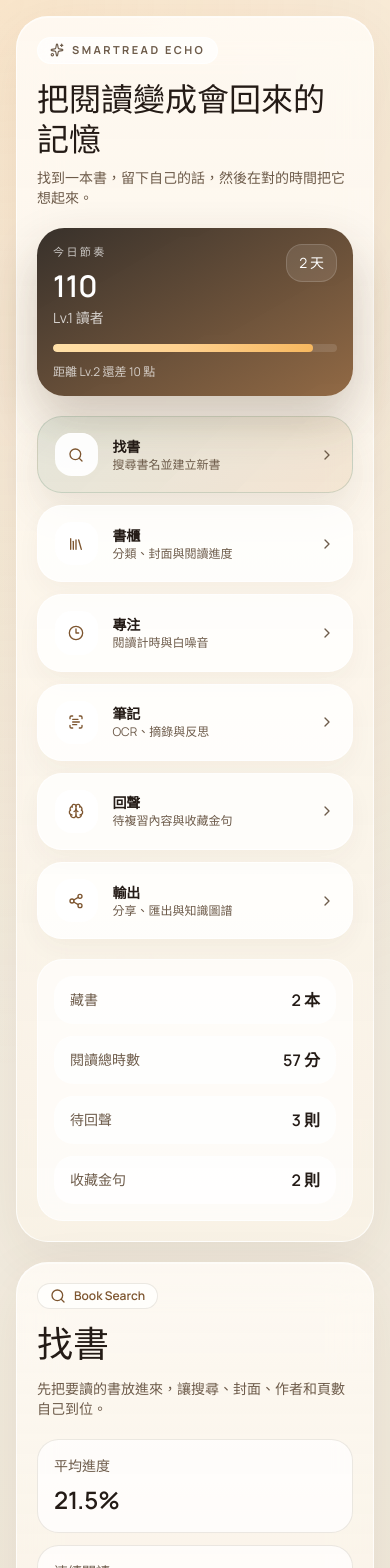
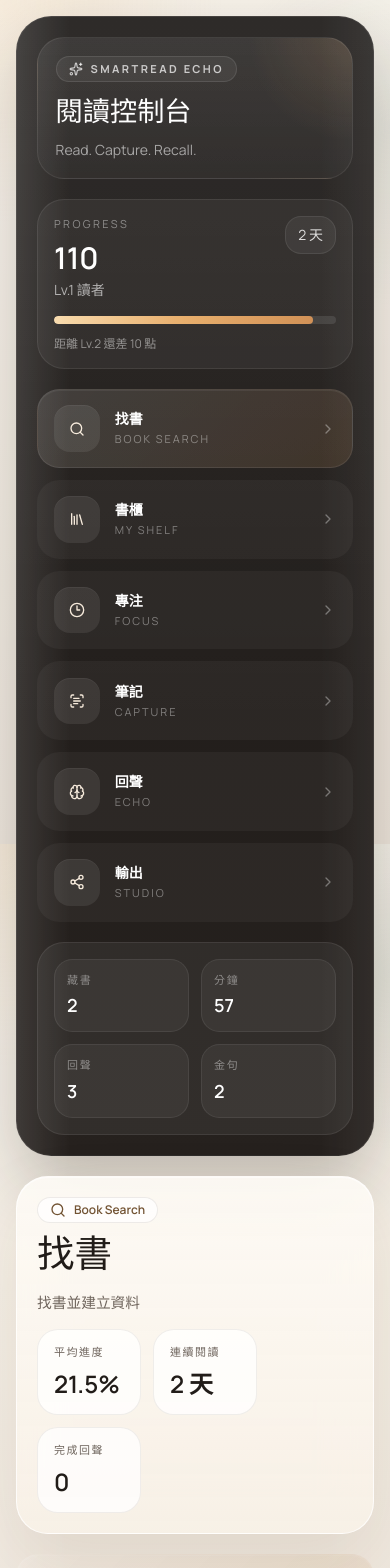
Before and after one commit to Jean-yzj/smartread-echo, a Next.js app: page / in a window 390 px wide. Shown: the top 1568 px of the page. Built offline with nearby package versions, Linux system fonts and the light colour scheme.

Commit message:
Polish app shell and reading workspace

```diff
--- a/src/app/globals.css
+++ b/src/app/globals.css
@@ -1,17 +1,22 @@
 @import "tailwindcss";
 
 :root {
-  --background: #efe6d7;
-  --foreground: #241b16;
-  --paper: rgba(255, 251, 245, 0.7);
-  --paper-strong: #fbf5eb;
-  --line-soft: rgba(95, 72, 43, 0.12);
-  --line-strong: rgba(95, 72, 43, 0.22);
-  --ink-strong: #241b16;
-  --ink-soft: #6d5b4a;
-  --accent: #7a9b86;
-  --accent-warm: #c78949;
-  --accent-ink: #7d552f;
+  --background: #f3ede2;
+  --foreground: #211c18;
+  --paper: rgba(255, 250, 244, 0.76);
+  --paper-strong: #fffaf2;
+  --line-soft: rgba(64, 52, 41, 0.09);
+  --line-strong: rgba(64, 52, 41, 0.16);
+  --ink-strong: #211c18;
+  --ink-soft: #6f655d;
+  --accent: #6f8d7c;
+  --accent-warm: #bb8552;
+  --accent-ink: #725333;
+  --sidebar-bg: linear-gradient(180deg, #1d1a18 0%, #26211e 100%);
+  --sidebar-line: rgba(255, 255, 255, 0.08);
+  --sidebar-ink: rgba(255, 248, 241, 0.92);
+  --sidebar-soft: rgba(255, 248, 241, 0.58);
+  --surface-shadow: 0 24px 70px rgba(59, 43, 24, 0.08);
 }
 
 @theme inline {
@@ -26,7 +31,10 @@ html {
 }
 
 body {
-  background: var(--background);
+  background:
+    radial-gradient(circle at top left, rgba(234, 185, 116, 0.18), transparent 24%),
+    radial-gradient(circle at right 15%, rgba(113, 143, 126, 0.14), transparent 22%),
+    linear-gradient(180deg, #f7f1e8 0%, #f1eadf 52%, #ebe2d7 100%);
   color: var(--foreground);
   font-family: var(--font-geist-sans), sans-serif;
 }
@@ -35,7 +43,7 @@ h1,
 h2,
 h3,
 .font-serif-display {
-  font-family: var(--font-geist-mono), serif;
+  font-family: "Iowan Old Style", "Palatino Linotype", "Noto Serif TC", serif;
 }
 
 button,
@@ -65,11 +73,11 @@ button:hover {
 
 .glass-panel {
   border: 1px solid rgba(255, 255, 255, 0.72);
-  background: linear-gradient(180deg, rgba(255, 251, 245, 0.88), rgba(250, 243, 231, 0.78));
+  background: linear-gradient(180deg, rgba(255, 252, 247, 0.88), rgba(249, 242, 232, 0.82));
   box-shadow:
-    0 18px 60px rgba(78, 55, 24, 0.08),
+    var(--surface-shadow),
     inset 0 1px 0 rgba(255, 255, 255, 0.52);
-  backdrop-filter: blur(20px);
+  backdrop-filter: blur(24px);
 }
 
 .field-wrap {
@@ -121,7 +129,7 @@ select:focus {
 
 .button-primary {
   border: 1px solid rgba(76, 55, 24, 0.08);
-  background: linear-gradient(135deg, #2f2821, #8a5f34 58%, #d29b60);
+  background: linear-gradient(135deg, #27211e, #7d5633 58%, #cb945b);
   color: #fffaf4;
   box-shadow: 0 16px 34px rgba(76, 55, 24, 0.18);
 }
@@ -136,30 +144,30 @@ select:focus {
   display: flex;
   align-items: center;
   gap: 0.9rem;
-  border-radius: 1.55rem;
-  border: 1px solid rgba(255, 255, 255, 0.74);
-  background: rgba(255, 255, 255, 0.78);
-  padding: 1rem 1.05rem;
-  box-shadow: 0 10px 24px rgba(79, 60, 34, 0.04);
+  border-radius: 1.4rem;
+  border: 1px solid transparent;
+  background: rgba(255, 255, 255, 0.04);
+  padding: 0.95rem 1rem;
+  color: var(--sidebar-ink);
 }
 
 .sidebar-link-active {
-  border-color: rgba(122, 155, 134, 0.3);
-  background: linear-gradient(135deg, rgba(122, 155, 134, 0.18), rgba(199, 137, 73, 0.16));
-  box-shadow: 0 18px 36px rgba(79, 60, 34, 0.1);
+  border-color: rgba(255, 255, 255, 0.08);
+  background: linear-gradient(135deg, rgba(255, 255, 255, 0.12), rgba(196, 141, 86, 0.16));
+  box-shadow: inset 0 1px 0 rgba(255, 255, 255, 0.06);
 }
 
 .sidebar-icon {
   display: inline-flex;
-  height: 2.7rem;
-  width: 2.7rem;
+  height: 2.9rem;
+  width: 2.9rem;
   flex-shrink: 0;
   align-items: center;
   justify-content: center;
-  border-radius: 1.05rem;
-  background: rgba(255, 255, 255, 0.92);
-  color: var(--accent-ink);
-  box-shadow: inset 0 1px 0 rgba(255, 255, 255, 0.7);
+  border-radius: 1rem;
+  background: rgba(255, 255, 255, 0.08);
+  color: #f7ebdc;
+  box-shadow: inset 0 1px 0 rgba(255, 255, 255, 0.05);
 }
 
 .result-row {
@@ -167,24 +175,25 @@ select:focus {
   align-items: center;
   justify-content: space-between;
   gap: 0.9rem;
-  border-radius: 1.2rem;
+  border-radius: 1.35rem;
   border: 1px solid var(--line-soft);
-  background: rgba(255, 255, 255, 0.78);
+  background: rgba(255, 255, 255, 0.9);
   padding: 0.95rem 1rem;
 }
 
 .book-card {
-  border-radius: 1.7rem;
+  border-radius: 1.8rem;
   border: 1px solid var(--line-soft);
-  background: rgba(255, 255, 255, 0.74);
+  background: linear-gradient(180deg, rgba(255, 255, 255, 0.92), rgba(248, 242, 232, 0.92));
   padding: 1rem;
   text-align: left;
-  box-shadow: 0 18px 34px rgba(77, 56, 25, 0.06);
+  box-shadow: 0 16px 28px rgba(77, 56, 25, 0.05);
 }
 
 .book-card-active {
-  border-color: rgba(122, 155, 134, 0.3);
-  background: linear-gradient(145deg, rgba(255, 255, 255, 0.92), rgba(243, 238, 226, 0.92));
+  border-color: rgba(111, 141, 124, 0.28);
+  background: linear-gradient(145deg, rgba(252, 249, 243, 0.98), rgba(241, 234, 223, 0.96));
+  box-shadow: 0 20px 40px rgba(77, 56, 25, 0.08);
 }
 
 .favorite-toggle {
@@ -223,21 +232,125 @@ select:focus {
 }
 
 .app-screen {
-  border-radius: 2rem;
-  border: 1px solid rgba(92, 71, 44, 0.1);
-  background: linear-gradient(180deg, rgba(255, 255, 255, 0.94), rgba(248, 241, 231, 0.92));
+  border-radius: 2.25rem;
+  border: 1px solid rgba(92, 71, 44, 0.08);
+  background: linear-gradient(180deg, rgba(255, 255, 255, 0.97), rgba(248, 241, 231, 0.94));
   box-shadow:
-    0 24px 54px rgba(76, 55, 24, 0.08),
+    0 28px 64px rgba(76, 55, 24, 0.08),
     inset 0 1px 0 rgba(255, 255, 255, 0.8);
   overflow: hidden;
 }
 
 .app-screen-header {
-  padding: 1rem 1.1rem 0.25rem;
+  padding: 1.1rem 1.2rem 0.5rem;
 }
 
 .app-screen-body {
-  padding: 0.9rem 1.1rem 1.1rem;
+  padding: 0 1.2rem 1.2rem;
+}
+
+.app-shell {
+  position: relative;
+  overflow: hidden;
+}
+
+.app-shell::before {
+  content: "";
+  position: absolute;
+  inset: 0;
+  pointer-events: none;
+  background:
+    linear-gradient(90deg, rgba(255, 255, 255, 0.15), transparent 18%, transparent 82%, rgba(255, 255, 255, 0.08)),
+    linear-gradient(180deg, rgba(255, 255, 255, 0.08), transparent 18%);
+  mix-blend-mode: screen;
+}
+
+.app-sidebar {
+  border: 1px solid var(--sidebar-line);
+  background: var(--sidebar-bg);
+  color: var(--sidebar-ink);
+  box-shadow: 0 28px 70px rgba(25, 20, 16, 0.24);
+}
+
+.brand-card {
+  border-radius: 1.7rem;
+  border: 1px solid rgba(255, 255, 255, 0.08);
+  background:
+    radial-gradient(circle at top right, rgba(210, 154, 96, 0.16), transparent 30%),
+    linear-gradient(180deg, rgba(255, 255, 255, 0.08), rgba(255, 255, 255, 0.03));
+  padding: 1.1rem;
+}
+
+.sidebar-stats {
+  border-radius: 1.7rem;
+  border: 1px solid rgba(255, 255, 255, 0.08);
+  background: rgba(255, 255, 255, 0.05);
+  padding: 1rem;
+}
+
+.workspace-header {
+  display: flex;
+  flex-wrap: wrap;
+  align-items: flex-start;
+  justify-content: space-between;
+  gap: 1rem;
+}
+
+.hero-badges {
+  display: flex;
+  flex-wrap: wrap;
+  gap: 0.75rem;
+}
+
+.stat-tile {
+  min-width: 104px;
+  border-radius: 1.3rem;
+  border: 1px solid rgba(64, 52, 41, 0.08);
+  background: rgba(255, 255, 255, 0.76);
+  padding: 0.85rem 1rem;
+}
+
+.detail-scroll {
+  max-height: 18rem;
+  overflow: auto;
+  padding-right: 0.2rem;
+}
+
+.detail-scroll::-webkit-scrollbar {
+  width: 8px;
+}
+
+.detail-scroll::-webkit-scrollbar-thumb {
+  border-radius: 999px;
+  background: rgba(64, 52, 41, 0.16);
+}
+
+.book-grid {
+  display: grid;
+  gap: 1rem;
+}
+
+@media (min-width: 960px) {
+  .book-grid {
+    grid-template-columns: repeat(2, minmax(0, 1fr));
+  }
+}
+
+.shelf-card {
+  display: grid;
+  grid-template-columns: 88px minmax(0, 1fr);
+  gap: 1rem;
+  align-items: start;
+}
+
+.mini-kpi {
+  display: grid;
+  gap: 0.2rem;
+}
+
+.section-note {
+  color: var(--ink-soft);
+  font-size: 0.92rem;
 }
 
 .line-clamp-2 {
--- a/src/app/page.tsx
+++ b/src/app/page.tsx
@@ -1180,48 +1180,48 @@ function AppShell() {
   }
 
   return (
-    <div className="min-h-screen bg-[radial-gradient(circle_at_top_left,_rgba(255,190,114,0.26),_transparent_25%),radial-gradient(circle_at_bottom_right,_rgba(83,139,122,0.16),_transparent_26%),linear-gradient(180deg,#f7f3ea_0%,#efe7d8_45%,#e9e0d4_100%)] text-[var(--ink-strong)]">
-      <main className="mx-auto grid min-h-screen w-full max-w-[1560px] gap-5 px-4 py-4 lg:grid-cols-[300px_minmax(0,1fr)] lg:px-6 lg:py-6">
-        <aside className="glass-panel flex flex-col gap-5 rounded-[2rem] p-5 lg:sticky lg:top-6 lg:h-[calc(100vh-3rem)]">
-          <div className="space-y-4">
-            <div className="inline-flex items-center gap-2 rounded-full border border-white/70 bg-white/70 px-3 py-1 text-[11px] font-bold tracking-[0.22em] text-[var(--ink-soft)] uppercase">
+    <div className="app-shell min-h-screen text-[var(--ink-strong)]">
+      <main className="mx-auto grid min-h-screen w-full max-w-[1540px] gap-5 px-4 py-4 lg:grid-cols-[290px_minmax(0,1fr)] lg:px-6 lg:py-6">
+        <aside className="app-sidebar flex flex-col gap-5 rounded-[2.2rem] p-5 lg:sticky lg:top-6 lg:h-[calc(100vh-3rem)]">
+          <div className="brand-card">
+            <div className="inline-flex items-center gap-2 rounded-full border border-white/10 bg-white/6 px-3 py-1 text-[11px] font-bold tracking-[0.22em] text-white/72 uppercase">
               <Sparkles className="h-3.5 w-3.5" />
               SmartRead Echo
             </div>
-            <div>
-              <h1 className="font-serif-display text-[2rem] leading-tight">
-                把閱讀變成會回來的記憶
-              </h1>
-              <p className="mt-2 text-sm text-[var(--ink-soft)]">
-                找到一本書，留下自己的話，然後在對的時間把它想起來。
-              </p>
+            <div className="mt-4">
+              <div className="font-serif-display text-[1.7rem] leading-tight text-white">
+                閱讀控制台
+              </div>
+              <div className="mt-2 text-sm text-white/56">
+                Read. Capture. Recall.
+              </div>
             </div>
           </div>
 
-          <div className="rounded-[1.7rem] bg-[linear-gradient(150deg,rgba(45,38,32,0.95),rgba(131,86,45,0.88))] p-4 text-white shadow-[0_24px_50px_rgba(62,42,19,0.24)]">
+          <div className="sidebar-stats">
             <div className="flex items-start justify-between gap-3">
               <div>
-                <p className="text-[11px] tracking-[0.22em] text-white/70 uppercase">
-                  今日節奏
-                </p>
-                <div className="mt-2 text-3xl font-semibold">{inkDrops}</div>
-                <div className="mt-1 text-sm text-white/76">
+                <div className="text-[11px] tracking-[0.22em] text-white/44 uppercase">
+                  Progress
+                </div>
+                <div className="mt-2 text-3xl font-semibold text-white">{inkDrops}</div>
+                <div className="mt-1 text-sm text-white/62">
                   Lv.{level.level} {level.label}
                 </div>
               </div>
-              <div className="rounded-2xl border border-white/15 bg-white/10 px-3 py-2 text-sm">
+              <div className="rounded-2xl border border-white/8 bg-white/6 px-3 py-2 text-sm text-white/82">
                 {streakDays} 天
               </div>
             </div>
-            <div className="mt-4 h-2 overflow-hidden rounded-full bg-white/12">
+            <div className="mt-4 h-2 overflow-hidden rounded-full bg-white/10">
               <div
-                className="h-full rounded-full bg-[linear-gradient(90deg,#ffe0a8,#ffd18f,#f7b85f)]"
+                className="h-full rounded-full bg-[linear-gradient(90deg,#f8d9a9,#e7ab66,#cf8c4f)]"
                 style={{
                   width: `${nextLevelConfig ? ((inkDrops - currentLevelConfig.min) / (nextLevelConfig.min - currentLevelConfig.min)) * 100 : 100}%`,
                 }}
               />
             </div>
-            <div className="mt-3 text-xs text-white/72">
+            <div className="mt-3 text-xs text-white/48">
               {nextLevelConfig
                 ? `距離 Lv.${nextLevelConfig.level} 還差 ${Math.max(0, nextLevelConfig.min - inkDrops)} 點`
                 : "目前已達最高等級"}
@@ -1239,58 +1239,52 @@ function AppShell() {
                 >
                   <span className="sidebar-icon">{section.icon}</span>
                   <span className="min-w-0 text-left">
-                    <span className="block text-sm font-semibold">
+                    <span className="block text-sm font-semibold text-white">
                       {section.title}
                     </span>
-                    <span className="block text-xs text-[var(--ink-soft)]">
-                      {section.description}
+                    <span className="mt-0.5 block text-[11px] tracking-[0.18em] text-white/40 uppercase">
+                      {section.short}
                     </span>
                   </span>
-                  <ChevronRight className="ml-auto h-4 w-4 text-[var(--ink-soft)]" />
+                  <ChevronRight className="ml-auto h-4 w-4 text-white/36" />
                 </button>
               );
             })}
           </nav>
 
-          <div className="mt-auto grid gap-3 rounded-[1.6rem] border border-white/65 bg-white/68 p-4">
-            <MiniMetric label="藏書" value={`${books.length} 本`} />
-            <MiniMetric label="閱讀總時數" value={`${totalReadingMinutes} 分`} />
-            <MiniMetric label="待回聲" value={`${dueEchoes.length} 則`} />
-            <MiniMetric label="收藏金句" value={`${favoriteNotes.length} 則`} />
+          <div className="mt-auto grid grid-cols-2 gap-3 rounded-[1.7rem] border border-white/8 bg-white/6 p-4">
+            <SidebarMetric label="藏書" value={`${books.length}`} />
+            <SidebarMetric label="分鐘" value={`${totalReadingMinutes}`} />
+            <SidebarMetric label="回聲" value={`${dueEchoes.length}`} />
+            <SidebarMetric label="金句" value={`${favoriteNotes.length}`} />
           </div>
         </aside>
 
         <section className="flex min-w-0 flex-col gap-5">
           <header className="glass-panel rounded-[2rem] p-5 md:p-6">
-            <div className="flex flex-col gap-5 xl:flex-row xl:items-end xl:justify-between">
+            <div className="workspace-header">
               <div>
                 <div className="inline-flex items-center gap-2 rounded-full border border-[var(--line-soft)] bg-white/72 px-3 py-1 text-xs font-semibold text-[var(--accent-ink)]">
                   {currentSection.icon}
                   {currentSection.short}
                 </div>
-                <h2 className="mt-3 font-serif-display text-4xl leading-tight md:text-5xl">
+                <h2 className="mt-3 font-serif-display text-[2.35rem] leading-tight md:text-[3rem]">
                   {currentSection.title}
                 </h2>
-                <p className="mt-3 max-w-2xl text-sm text-[var(--ink-soft)] md:text-base">
-                  {activeSection === "search" &&
-                    "先把要讀的書放進來，讓搜尋、封面、作者和頁數自己到位。"}
-                  {activeSection === "shelf" &&
-                    "用分類和進度把你的閱讀清單整理成一個真的看得懂的書櫃。"}
-                  {activeSection === "focus" &&
-                    "像手機閱讀 App 一樣，專心閱讀、計時並記錄每次專注。"}
-                  {activeSection === "notes" &&
-                    "所有摘錄和心得都集中在同一個筆記工作台。"}
-                  {activeSection === "review" &&
-                    "讓你寫下的內容在 1、7、30 天後重新浮現，變成長期記憶。"}
-                  {activeSection === "studio" &&
-                    "把閱讀成果整理成可分享、可匯出、可回看的個人知識資產。"}
+                <p className="section-note mt-2">
+                  {activeSection === "search" && "找書並建立資料"}
+                  {activeSection === "shelf" && "整理藏書與閱讀進度"}
+                  {activeSection === "focus" && "開始一段專注閱讀"}
+                  {activeSection === "notes" && "保存摘錄與想法"}
+                  {activeSection === "review" && "處理今日待複習內容"}
+                  {activeSection === "studio" && "整理分享與輸出"}
                 </p>
               </div>
 
-              <div className="grid gap-3 sm:grid-cols-3 xl:min-w-[520px]">
+              <div className="hero-badges">
                 <HeroMetric label="平均進度" value={`${averageProgress}%`} />
                 <HeroMetric label="連續閱讀" value={`${streakDays} 天`} />
-                <HeroMetric label="回聲完成" value={`${completedEchoes.length} 次`} />
+                <HeroMetric label="完成回聲" value={`${completedEchoes.length}`} />
               </div>
             </div>
 
@@ -1312,8 +1306,8 @@ function AppShell() {
                 <span className="sidebar-icon">{section.icon}</span>
                 <span className="min-w-0 text-left">
                   <span className="block text-sm font-semibold">{section.title}</span>
-                  <span className="block text-xs text-[var(--ink-soft)]">
-                    {section.description}
+                  <span className="block text-[11px] tracking-[0.18em] text-[var(--ink-soft)] uppercase">
+                    {section.short}
                   </span>
                 </span>
               </button>
@@ -1475,7 +1469,7 @@ function AppShell() {
                           <Tag>{selectedBook.totalPages || "?"} 頁</Tag>
                         </div>
                       </div>
-                      <div className="rounded-[1.4rem] border border-[var(--line-soft)] bg-white/72 p-4 text-sm leading-7 text-[var(--ink-soft)]">
+                      <div className="detail-scroll rounded-[1.4rem] border border-[var(--line-soft)] bg-white/72 p-4 text-sm leading-7 text-[var(--ink-soft)]">
                         {selectedBook.description || "尚未填寫這本書的定位摘要。"}
                       </div>
                       <button
@@ -1511,7 +1505,7 @@ function AppShell() {
                         ))}
                       </div>
                       {filteredBooks.length ? (
-                        <div className="grid gap-4 md:grid-cols-2">
+                        <div className="book-grid">
                           {filteredBooks.map((book) => {
                             const active = selectedBookId === book.id;
                             return (
@@ -1520,7 +1514,7 @@ function AppShell() {
                                 className={`book-card ${active ? "book-card-active" : ""}`}
                                 onClick={() => setSelectedBookId(book.id)}
                               >
-                                <div className="flex gap-4">
+                                <div className="shelf-card">
                                   <div className="h-32 w-24 shrink-0 overflow-hidden rounded-[1rem] bg-[var(--paper-strong)]">
                                     {book.coverImage ? (
                                       // eslint-disable-next-line @next/next/no-img-element
@@ -1616,7 +1610,7 @@ function AppShell() {
                                 />
                               </div>
                             </div>
-                            <div className="rounded-[1.4rem] border border-[var(--line-soft)] bg-white/72 p-4 text-sm leading-7 text-[var(--ink-soft)]">
+                            <div className="detail-scroll rounded-[1.4rem] border border-[var(--line-soft)] bg-white/72 p-4 text-sm leading-7 text-[var(--ink-soft)]">
                               {selectedBook.description || "尚未填寫這本書的定位摘要。"}
                             </div>
                             <div className="flex flex-wrap gap-3">
@@ -2235,7 +2229,7 @@ function Panel({
           <div className="text-xs font-semibold tracking-[0.22em] text-[var(--accent-ink)] uppercase">
             {eyebrow}
           </div>
-          <h3 className="mt-2 flex items-center gap-2 font-serif-display text-[1.8rem] leading-tight">
+          <h3 className="mt-2 flex items-center gap-2 font-serif-display text-[1.55rem] leading-tight md:text-[1.8rem]">
             <span className="inline-flex h-10 w-10 items-center justify-center rounded-2xl bg-[var(--paper-strong)] text-[var(--accent-ink)]">
               {icon}
             </span>
@@ -2299,19 +2293,19 @@ function TextAreaField({
   );
 }
 
-function MiniMetric({ label, value }: { label: string; value: string }) {
+function SidebarMetric({ label, value }: { label: string; value: string }) {
   return (
-    <div className="flex items-center justify-between rounded-[1.2rem] bg-white/70 px-4 py-3">
-      <span className="text-sm text-[var(--ink-soft)]">{label}</span>
-      <span className="font-semibold">{value}</span>
+    <div className="mini-kpi rounded-[1.15rem] border border-white/7 bg-white/5 px-3 py-3">
+      <span className="text-[11px] tracking-[0.16em] text-white/42 uppercase">{label}</span>
+      <span className="text-lg font-semibold text-white">{value}</span>
     </div>
   );
 }
 
 function HeroMetric({ label, value }: { label: string; value: string }) {
   return (
-    <div className="rounded-[1.35rem] border border-[var(--line-soft)] bg-white/72 px-4 py-4">
-      <div className="text-sm text-[var(--ink-soft)]">{label}</div>
+    <div className="stat-tile">
+      <div className="text-[11px] tracking-[0.14em] text-[var(--ink-soft)] uppercase">{label}</div>
       <div className="mt-2 text-2xl font-semibold">{value}</div>
     </div>
   );
```
